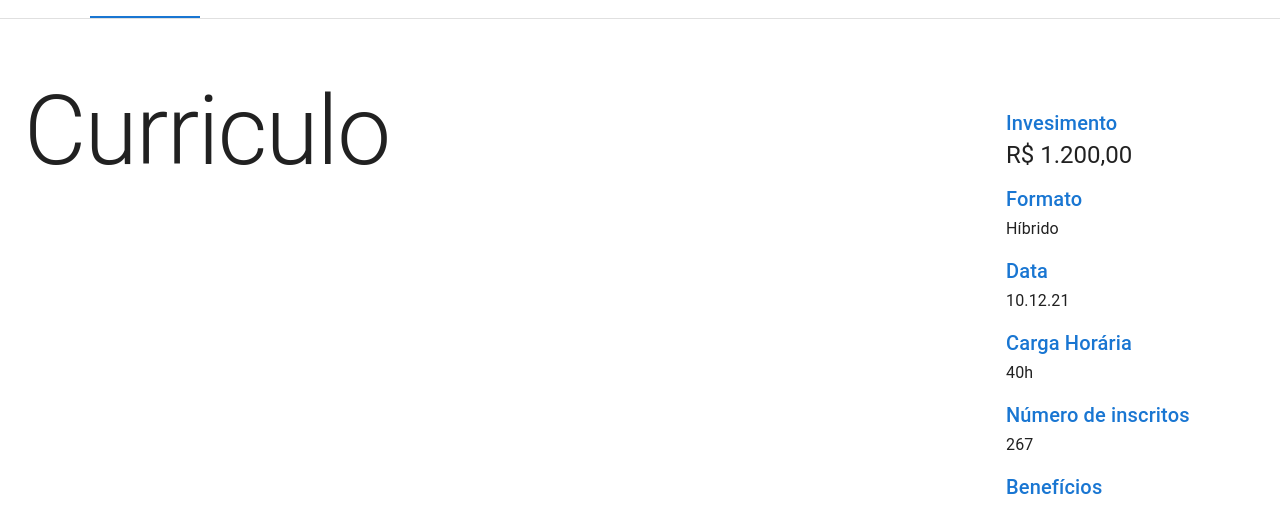
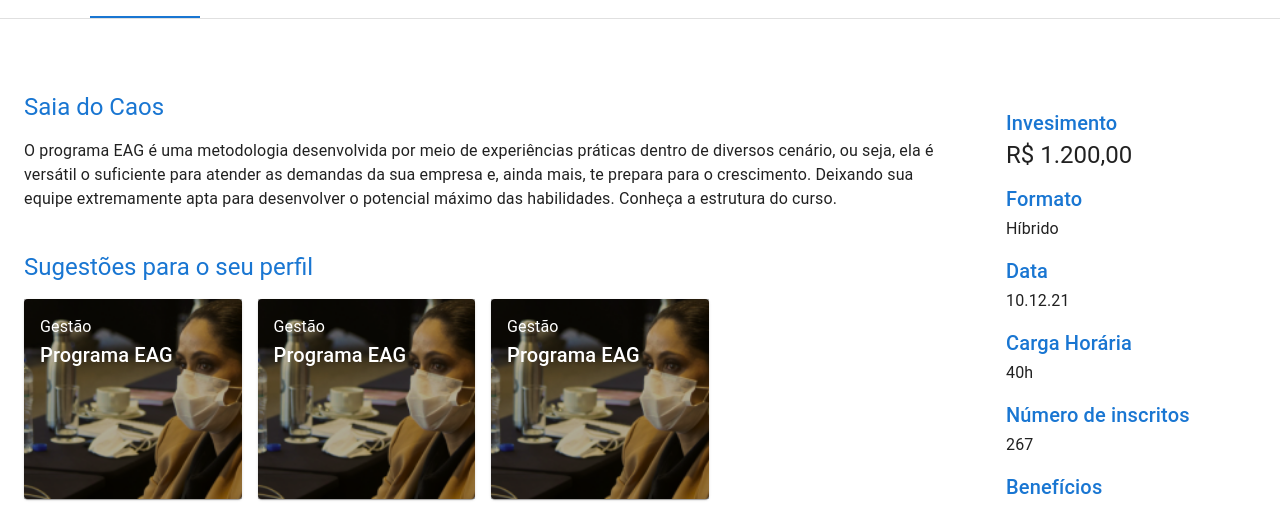
Before and after one commit to natan1506/template-landingpage-material-ui, a React (Create React App) app: page / in a window 1280 px wide. Both pictures are taken after a click on the tab "CURRICULO". Shown: the part 279-787 px from the top of the page. Built offline with nearby package versions, Linux system fonts and the light colour scheme; the HTML template or start-up script is replaced by a standard one.

Commit message:
curriculo 1.2v.

```diff
--- /dev/null
+++ b/src/Curriculo/ConteudoCurriculo.jsx
@@ -0,0 +1,184 @@
+import * as React from 'react';
+import Grid from '@mui/material/Grid';
+import Typography from '@mui/material/Typography';
+import Box from '@mui/material/Box';
+import Divider from '@mui/material/Divider';
+
+import Rating from '@mui/material/Rating';
+import Paper from '@mui/material/Paper';
+
+import ImgSugestao from '../LandingPage/image_sugestao.png'
+
+
+export default function Extras() {
+  return (
+    <Grid
+      container
+      spacing={3}
+      sx={{ mb: 2 }}
+    >
+      <Grid item lg={12} sm={12} sx={{ my: 2 }}>
+        <Typography component="h5" variant="h5" color="primary" sx={{ mb: 2 }}>
+          Saia do Caos
+        </Typography>
+        <Typography>
+        O programa EAG é uma metodologia desenvolvida por meio de experiências práticas dentro de diversos cenário, ou seja, ela é versátil o suficiente para atender as demandas da sua empresa e, ainda mais, te prepara para o crescimento. Deixando sua equipe extremamente apta para desenvolver o potencial máximo das habilidades. Conheça a estrutura do curso.
+        </Typography>
+        <Grid container spacing={2} item xs={12} sm={12} sx={{ display: 'flex' }}>
+
+        </Grid>
+      </Grid>
+      <Grid item lg={12} sm={12} sx={{ my: 2 }}>
+        <Typography component="h5" variant="h5" color="primary" sx={{ mb: 2 }}>
+          Sugestões para o seu perfil
+        </Typography>
+        <Grid container item xs={12} sm={12} sx={{ display: 'flex' }} spacing={2}>
+          <Grid item xs={12} md={6} lg={3} sx={{ display: 'flex', flexDirection: 'column' }}>
+            <Paper
+              sx={{
+                position: 'relative',
+                backgroundColor: 'grey.800',
+                color: '#fff',
+                mb: 4,
+                backgroundSize: 'cover',
+                backgroundRepeat: 'no-repeat',
+                backgroundPosition: 'center',
+                backgroundImage: `url(${ImgSugestao})`,
+                height: '200px'
+              }}
+            >
+              {/* Increase the priority of the hero background image */}
+              <Box
+                sx={{
+                  position: 'absolute',
+                  top: 0,
+                  bottom: 0,
+                  right: 0,
+                  left: 0,
+                  backgroundColor: 'rgba(0,0,0,.3)',
+                }}
+              />
+              <Grid container>
+                <Grid item xs={12}>
+                  <Box
+                    sx={{
+                      position: 'relative',
+                      p: { xs: 1, md: 2 },
+                    }}
+                  >
+                    <Box component="span" sx={{ my: 2 }}>
+                      Gestão
+                    </Box>
+                    <Typography component="h1" variant="h6" color="inherit">
+                      Programa EAG
+                    </Typography>
+                  </Box>
+                </Grid>
+              </Grid>
+            </Paper>
+            <Grid container sx={{ mt: 2, display: "flex", justifyContent: "end" }}>
+              <Rating name="read-only" value="4" readOnly />
+            </Grid>
+            <Divider />
+          </Grid>
+          <Grid item xs={12} md={6} lg={3} sx={{ display: 'flex', flexDirection: 'column' }}>
+            <Paper
+              sx={{
+                position: 'relative',
+                backgroundColor: 'grey.800',
+                color: '#fff',
+                mb: 4,
+                backgroundSize: 'cover',
+                backgroundRepeat: 'no-repeat',
+                backgroundPosition: 'center',
+                backgroundImage: `url(${ImgSugestao})`,
+                height: '200px'
+              }}
+            >
+              {/* Increase the priority of the hero background image */}
+              <Box
+                sx={{
+                  position: 'absolute',
+                  top: 0,
+                  bottom: 0,
+                  right: 0,
+                  left: 0,
+                  backgroundColor: 'rgba(0,0,0,.3)',
+                }}
+              />
+              <Grid container>
+                <Grid item xs={12}>
+                  <Box
+                    sx={{
+                      position: 'relative',
+                      p: { xs: 1, md: 2 },
+                    }}
+                  >
+                    <Box component="span" sx={{ my: 2 }}>
+                      Gestão
+                    </Box>
+                    <Typography component="h1" variant="h6" color="inherit">
+                      Programa EAG
+                    </Typography>
+                  </Box>
+                </Grid>
+              </Grid>
+            </Paper>
+            <Grid container sx={{ mt: 2, display: "flex", justifyContent: "end" }}>
+              <Rating name="read-only" value="4" readOnly />
+            </Grid>
+            <Divider />
+          </Grid>
+          <Grid item xs={12} md={6} lg={3} sx={{ display: 'flex', flexDirection: 'column' }}>
+            <Paper
+              sx={{
+                position: 'relative',
+                backgroundColor: 'grey.800',
+                color: '#fff',
+                mb: 4,
+                backgroundSize: 'cover',
+                backgroundRepeat: 'no-repeat',
+                backgroundPosition: 'center',
+                backgroundImage: `url(${ImgSugestao})`,
+                height: '200px'
+              }}
+            >
+              {/* Increase the priority of the hero background image */}
+              <Box
+                sx={{
+                  position: 'absolute',
+                  top: 0,
+                  bottom: 0,
+                  right: 0,
+                  left: 0,
+                  backgroundColor: 'rgba(0,0,0,.3)',
+                }}
+              />
+              <Grid container>
+                <Grid item xs={12}>
+                  <Box
+                    sx={{
+                      position: 'relative',
+                      p: { xs: 1, md: 2 },
+                    }}
+                  >
+                    <Box component="span" sx={{ my: 2 }}>
+                      Gestão
+                    </Box>
+                    <Typography component="h1" variant="h6" color="inherit">
+                      Programa EAG
+                    </Typography>
+                  </Box>
+                </Grid>
+              </Grid>
+            </Paper>
+            <Grid container sx={{ mt: 2, display: "flex", justifyContent: "end" }}>
+              <Rating name="read-only" value="4" readOnly />
+            </Grid>
+            <Divider />
+          </Grid>
+        </Grid>
+      </Grid>
+    </Grid>
+  );
+}
--- a/src/Curriculo/Curriculo.jsx
+++ b/src/Curriculo/Curriculo.jsx
@@ -1,26 +1,20 @@
 import * as React from 'react';
 import Grid from '@mui/material/Grid';
-import Typography from '@mui/material/Typography';
 
 import Sidebar from '../LandingPage/Sidebar';
-import Extras from '../LandingPage/Extras';
+import ConteudoCurriculo from './ConteudoCurriculo'
 
 export default function Curriculo() {
   return (
     <>
-      <Grid
-        container
-        spacing={3}
-        sx={{ mb: 2 }}
-      >
+      <Grid container spacing={3} sx={{ mb: 2 }}>
         <Grid item lg={9} sm={12} sx={{ mt: 4 }}>
-          <Typography variant="h1">Curriculo</Typography>
+          <ConteudoCurriculo />
         </Grid>
         <Grid container item lg={3} md={0} sm={0} sx={0}>
           <Sidebar />
         </Grid>
       </Grid>
-      <Extras />
     </>
   );
 }
```
